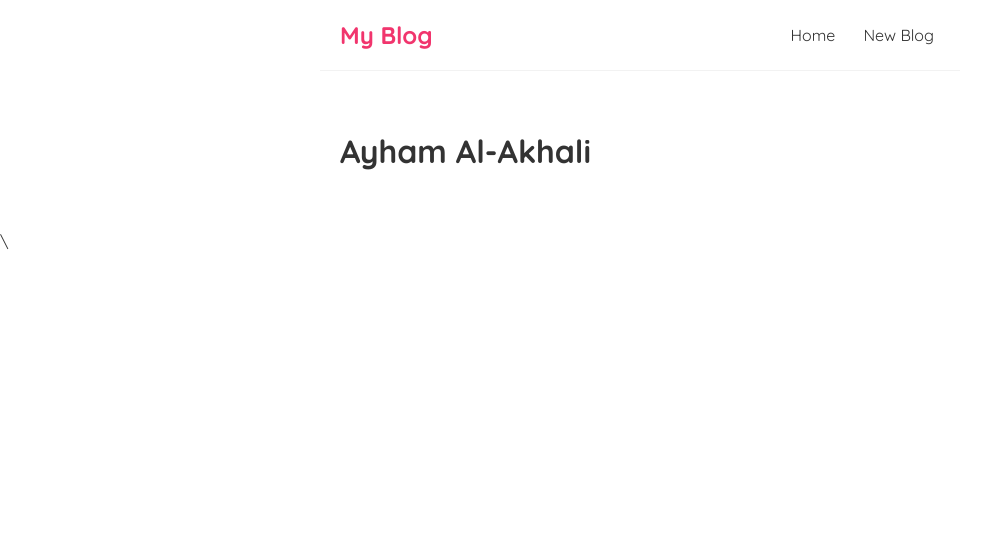
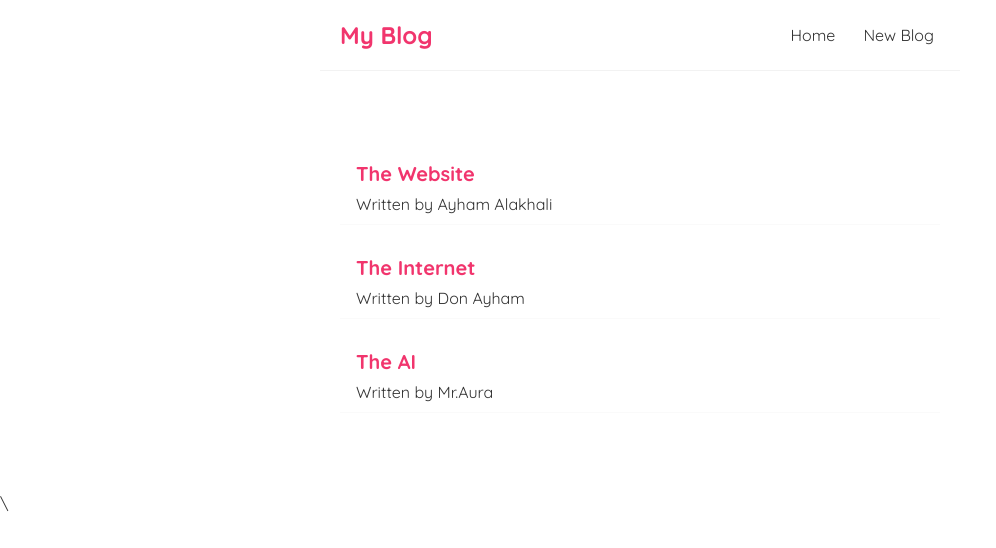
Before and after one commit to Ayham7i/Blogs-Web-in-React-js-, a React (Create React App) app: page / in a window 1280 px wide. Shown: the top 548 px of the page, without its empty margins (0-996 px from the left). Built offline with nearby package versions, Linux system fonts and the light colour scheme.

Commit message:
Outputting Lists

```diff
--- a/src/App.js
+++ b/src/App.js
@@ -1,5 +1,6 @@
 
-
+import Home from './Home';
+import './index.css';
 import Navbar from './Navbar';
 
 function App() {
@@ -10,7 +11,7 @@ function App() {
 
       <div className="content">
 
-        <h1>Ayham Al-Akhali</h1>
+      <Home/>
       </div>
 \
     </div>
--- a/src/Home.js
+++ b/src/Home.js
@@ -1,6 +1,31 @@
+import React, { useState } from 'react';
+import './index.css';
+
 const Home = () => {
+
+    const [blogs , setBlogs] = useState([
+        {title:"The Website" , body:"websites are pages that shows info" , author:"Ayham Alakhali",id:1},
+        {title:"The Internet" , body:"The internet is a new way to connect world together" , author:"Don Ayham",id:2},
+        {title:"The AI" , body:"Ai will role the world and Ayham will same the world" , author:"Mr.Aura",id:3},
+    ]);
+
+
+
     return (
-        <h1>Home</h1>
+        <div className="home">
+            {
+             blogs.map((blog)=>(
+                <div className="blog-preview" key={blog.id}>
+                <h2>{blog.title}</h2>
+                <p>Written by {blog.author}</p>
+
+                </div>
+
+             ))
+            }
+
+        </div>
+
      );
 }
 
--- a/src/Navbar.js
+++ b/src/Navbar.js
@@ -1,3 +1,5 @@
+import './index.css';
+
 const Navbar = () => {
     return (
         <nav className="navbar">
--- a/src/index.css
+++ b/src/index.css
@@ -33,3 +33,22 @@
   margin: 40px auto;
   padding: 20px;
 }
+
+
+
+.blog-preview {
+  padding: 10px 16px;
+  margin: 20px 0;
+  border-bottom: 1px solid #fafafa;
+}
+.blog-preview:hover{
+  box-shadow: 1px 3px 5px rgba(0, 0, 0, 0.2);
+}
+
+.blog-preview h2 {
+
+  font-size: 20px;
+  color: #f1356d;
+  margin-bottom: 8px;
+
+}
```
